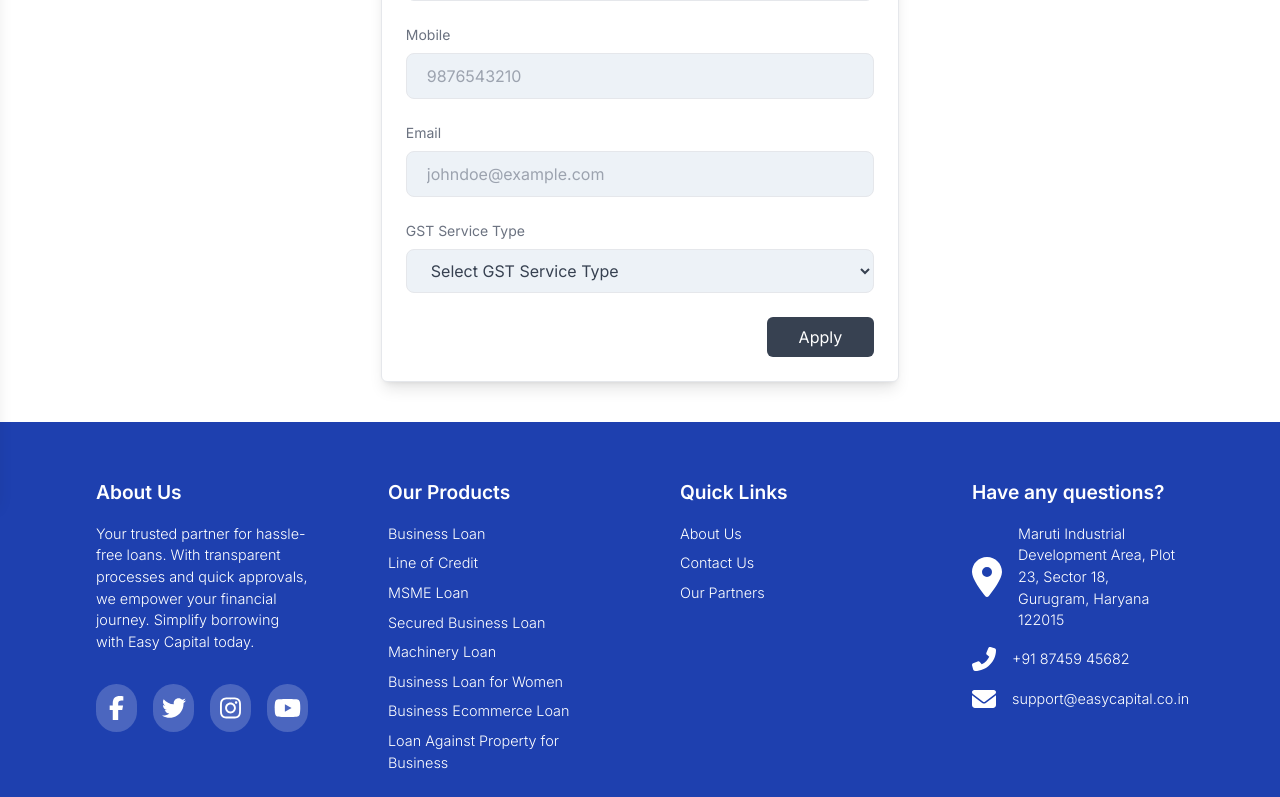
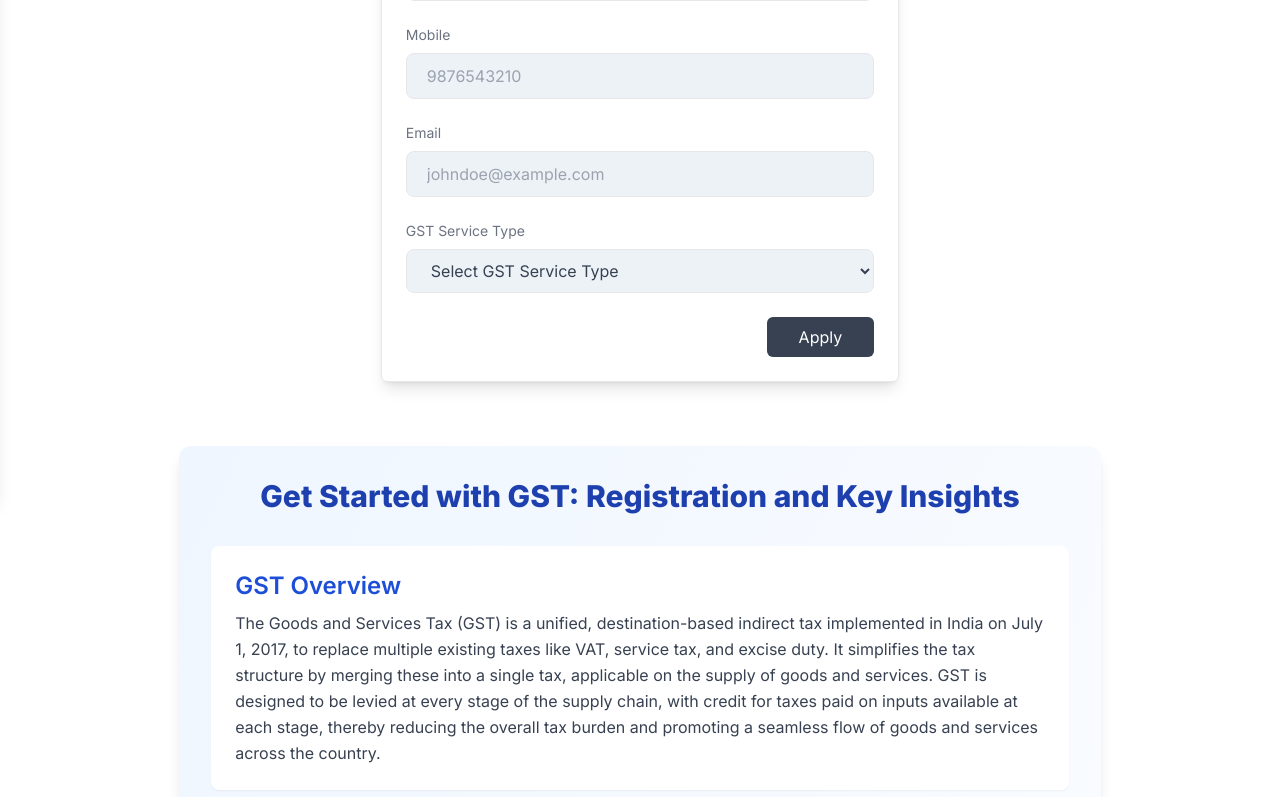
Before and after one commit to UtsavMehta1975/easy-capital-frontend, a Next.js app: page /gst-services in a window 1280 px wide. Shown: the part 300-1097 px from the top of the page. Built offline with nearby package versions, Linux system fonts and the light colour scheme; no server answers.

Commit message:
add gst info

```diff
--- a/app/gst-services/page.jsx
+++ b/app/gst-services/page.jsx
@@ -2,6 +2,7 @@
 import OTPVerification from "@/components/ApplyComponents/OTPVerification"; // Import OTPVerification component
 import SuccessMessage from "@/components/ApplyComponents/SuccessMessage";
 import BasicContactForm from "@/components/GstComponents/BasicContactForm";
+import GSTOverview from "@/components/GstComponents/GSTOverview";
 import React, { useState } from "react";
 
 const GstPage = () => {
@@ -25,7 +26,7 @@ const GstPage = () => {
   };
 
   return (
-    <div className="max-w-[90vw] mx-auto flex flex-wrap justify-center gap-6 my-10">
+    <div className="max-w-[90vw] mx-auto flex flex-col justify-center items-center gap-6 my-10">
       {/* Stepper Component */}
       <ol className="flex items-center w-full text-sm font-medium text-center text-gray-500 dark:text-gray-400 sm:text-base">
         <li
@@ -77,6 +78,7 @@ const GstPage = () => {
       </ol>
 
       {renderStep()}
+      <GSTOverview />
     </div>
   );
 };
--- /dev/null
+++ b/components/GstComponents/GSTOverview.jsx
@@ -0,0 +1,66 @@
+import React from "react";
+
+const gstInfo = [
+    {
+        title: "GST Overview",
+        content: "The Goods and Services Tax (GST) is a unified, destination-based indirect tax implemented in India on July 1, 2017, to replace multiple existing taxes like VAT, service tax, and excise duty. It simplifies the tax structure by merging these into a single tax, applicable on the supply of goods and services. GST is designed to be levied at every stage of the supply chain, with credit for taxes paid on inputs available at each stage, thereby reducing the overall tax burden and promoting a seamless flow of goods and services across the country."
+    },
+    {
+        title: "What are the different types of GST?",
+        content: "GST is categorized into four types: Central GST (CGST), State GST (SGST), Integrated GST (IGST), and Union Territory GST (UTGST)."
+    },
+    {
+        title: "What is the GST registration process?",
+        content: "The GST registration process involves submitting an online application through the GST portal, providing business details, and uploading required documents."
+    },
+    {
+        title: "What documents are required for GST registration?",
+        content: "Documents required for GST registration include PAN card, proof of business address, bank statement, and authorized signatory details."
+    },
+    {
+        title: "GST Registration Turnover Limit",
+        content: "Businesses with an annual turnover exceeding Rs. 40 lakhs (Rs. 20 lakhs for special category states) must register for GST."
+    },
+    {
+        title: "What are the benefits of GST for businesses?",
+        content: "GST offers benefits such as the elimination of cascading taxes, simplified tax compliance, and increased efficiency in supply chains."
+    },
+    {
+        title: "What is the difference between CGST, SGST, IGST, and UTGST?",
+        content: "CGST and SGST are levied on intra-state transactions, while IGST is imposed on inter-state transactions. UTGST applies to Union Territories."
+    },
+    {
+        title: "What is the GST return filing process?",
+        content: "GST return filing involves submitting monthly or quarterly returns through the GST portal, detailing sales, purchases, and tax collected."
+    },
+    {
+        title: "What are the penalties for non-compliance with GST regulations?",
+        content: "Penalties for non-compliance can include fines, interest on unpaid taxes, and possible legal action."
+    },
+    {
+        title: "How can businesses claim Input Tax Credits under GST?",
+        content: "Businesses can claim Input Tax Credits (ITC) for GST paid on purchases if they have valid tax invoices and have filed the relevant returns."
+    },
+];
+
+const GSTOverview = () => {
+    return (
+        <div className="p-8 bg-gradient-to-br from-blue-50 to-white shadow-lg rounded-xl w-[80%] min-w-[320px] mx-auto mt-10">
+            <h2 className="text-3xl font-extrabold text-center mb-8 text-blue-800">Get Started with GST: Registration and Key Insights</h2>
+
+            <div className="space-y-6">
+                {gstInfo.map((info, index) => (
+                    <section
+                        key={index}
+                        className="p-6 bg-white rounded-lg shadow-sm hover:shadow-md transition-shadow duration-300"
+                    >
+                        <h3 className="text-2xl font-semibold text-blue-700 mb-2">{info.title}</h3>
+                        <p className="text-gray-700 leading-relaxed">{info.content}</p>
+                    </section>
+                ))}
+            </div>
+        </div>
+    );
+};
+
+export default GSTOverview;
--- a/package.json
+++ b/package.json
@@ -14,6 +14,7 @@
     "@fortawesome/react-fontawesome": "^0.2.2",
     "@lottiefiles/react-lottie-player": "^3.5.4",
     "axios": "^1.7.7",
+    "easycapital": "file:",
     "lottie-react": "^2.4.0",
     "next": "14.2.6",
     "react": "^18.3.1",
```
Also changed, not shown: 1 other file (tests, documents, lock files or other folders).
